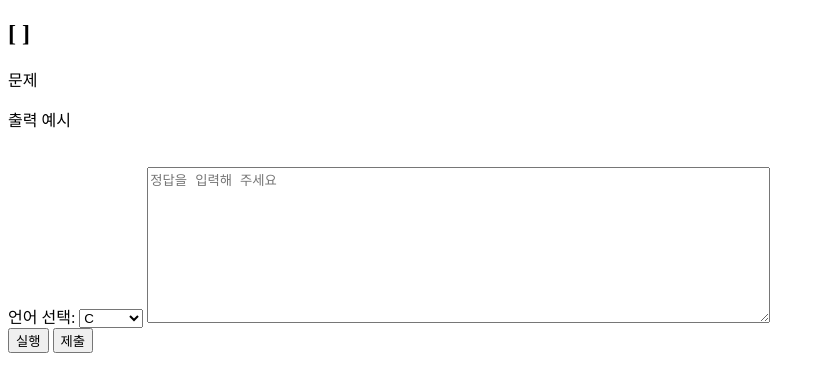
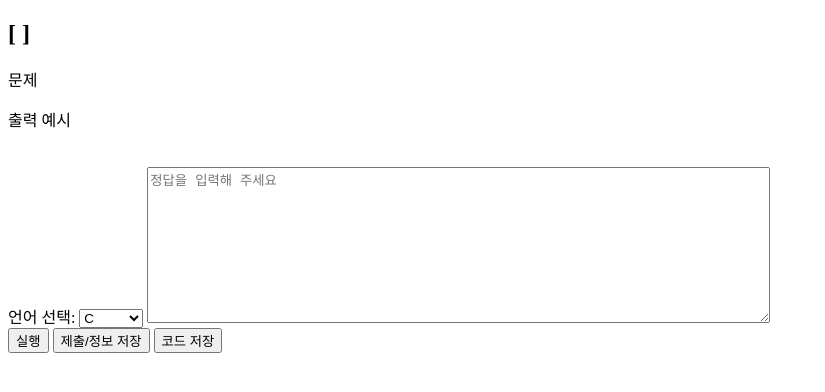
Before and after one commit to jaeyeonkk/tracking, a Flask app: template app/templates/test.html in a window 1280 px wide. Shown: the top 392 px of the page, without its empty margins (0-825 px from the left). Run offline with Flask 3, Linux system fonts and the light colour scheme; the template is opened without the code that fills it, so the values that code supplies are empty; parts of the project's set-up code (start-up, migrations or seed data) failed here and were passed over.

Commit message:
코딩테스트 페이지 수정

```diff
--- a/app/coding_test.py
+++ b/app/coding_test.py
@@ -3,8 +3,8 @@ import pytz
 
 from datetime import datetime
 
-
 from flask import Blueprint, render_template, session, request, redirect, url_for
+from flask_login import login_required, current_user
 from sqlalchemy import func
 
 from app.compile import (
@@ -23,7 +23,7 @@ coding_test = Blueprint("coding_test", __name__)
 
 PER_PAGE = 10
 
-
+@login_required
 @coding_test.route("/test_list")
 def test_list():
     page = request.args.get("page", 1, type=int)
--- a/app/templates/test.html
+++ b/app/templates/test.html
@@ -1,16 +1,16 @@
 <!DOCTYPE html>
 <html lang="en">
 <head>
+  <meta charset="UTF-8">
   <title>{{ q_list.q_name }}</title>
-  <meta charset="UTF-8">
   <meta name="viewport" content="width=device-width, initial-scale=1.0">
   <script src="https://ajax.googleapis.com/ajax/libs/jquery/3.4.1/jquery.min.js"></script>
+  <link rel="stylesheet" type="text/css" href="{{ url_for('static', filename='css/codingtest.css') }}">
 </head>
 <body>
   <section class="coding">
     <h1>[ {{ q_list.q_name }} ]</h1>
     <div class="wrapper">
-      <div class="content-box">
       <div id="problem">
         <p class="ttext">문제</p>
         <p class="ttext2">{{ q_list.q_content | safe }}</p>
@@ -30,18 +30,22 @@
         <textarea name="code" style="margin-top: 20px;" placeholder="정답을 입력해 주세요" rows="10" cols="75"></textarea>
         <div class="button-group">
           <input type="submit" id="compile" value="실행">
-            <button type="button" id="submit">제출</button>
+          <button type="button" id="submit">제출/정보 저장</button>
+          <button type="button" id="save_code">코드 저장</button>
         </div>
       </form>
     </div>
-    </div>
+    <div id="result"></div>
+    <div id="grade-box" class="hidden"></div>
+    <div id="answer-box" class="hidden"></div>
+    <div id="feedback-box" class="hidden"></div>
   </section>
+
   <script>
     const header = document.querySelector("header");
 
     window.addEventListener("scroll", function() {
       header.classList.toggle("sticky", window.scrollY > 80);
-
     });
 
     $(document).ready(function() {
@@ -91,6 +95,90 @@
           }
         });
       });
+
+      // 정답 버튼 클릭 시 'answer-box' 박스가 나타나도록 설정
+      $("#answer").click(function() {
+        // 코드가 작성되었는지 확인
+        if (!isCodePresent()) {
+          alert("코드를 작성해주세요.");
+          return;
+        }
+
+        // 코드가 실행되었는지 확인
+        if (!isCodeExecuted) {
+          alert("코드를 실행해주세요.");
+          return;
+        }
+
+        $.ajax({
+          type: "GET",
+          url: "/answer",
+          success: function(result) {
+            $("#answer-box").html("<pre>" + result + "</pre>");
+            $("#answer-box").removeClass("hidden"); // 박스를 보이도록 클래스 제거
+          }
+        });
+      });
+
+      // 피드백 버튼 클릭 시 'feedback-box' 박스가 나타나도록 설정
+      $("#feedback").click(function() {
+        // 코드가 작성되었는지 확인
+        if (!isCodePresent()) {
+          alert("코드를 작성해주세요.");
+          return;
+        }
+
+        // 코드가 작성되었는지 확인
+        if (!isCodePresent()) {
+          alert("코드를 작성해주세요.");
+          return;
+        }
+
+        $.ajax({
+          type: "GET",
+          url: "/feedback",
+          success: function(result) {
+            $("#feedback-box").html("<pre>" + result + "</pre>");
+            $("#feedback-box").removeClass("hidden"); // 박스를 보이도록 클래스 제거
+          }
+        });
+      });
+
+      $("#save_code").click(function() {
+        var codeContent = $("textarea[name='code']").val().trim();
+
+        // 코드가 작성되었는지 확인
+        if (codeContent === "") {
+          alert("코드를 작성해주세요.");
+          return;
+        }
+
+        // 코드가 실행되었는지 확인
+        if (!isCodeExecuted) {
+          alert("코드를 실행해주세요.");
+          return;
+        }
+
+        // 결과를 가져오기
+        var compileResult = $("#result pre").text();
+
+        $.ajax({
+          type: "POST",
+          url: "/save_code",
+          data: {
+            q_id: '{{ q_list.q_id }}',
+            code_content: codeContent,
+            language: $("select[name='language']").val(),
+            compile_result: compileResult
+          },
+          success: function(result) {
+            alert("코드가 저장되었습니다.");
+          },
+          error: function(error) {
+            alert("코드 저장 중 문제가 발생했습니다.");
+          }
+        });
+      });
     });
   </script>
 </body>
```
Lines whose indentation alone changed are shown as unchanged.
